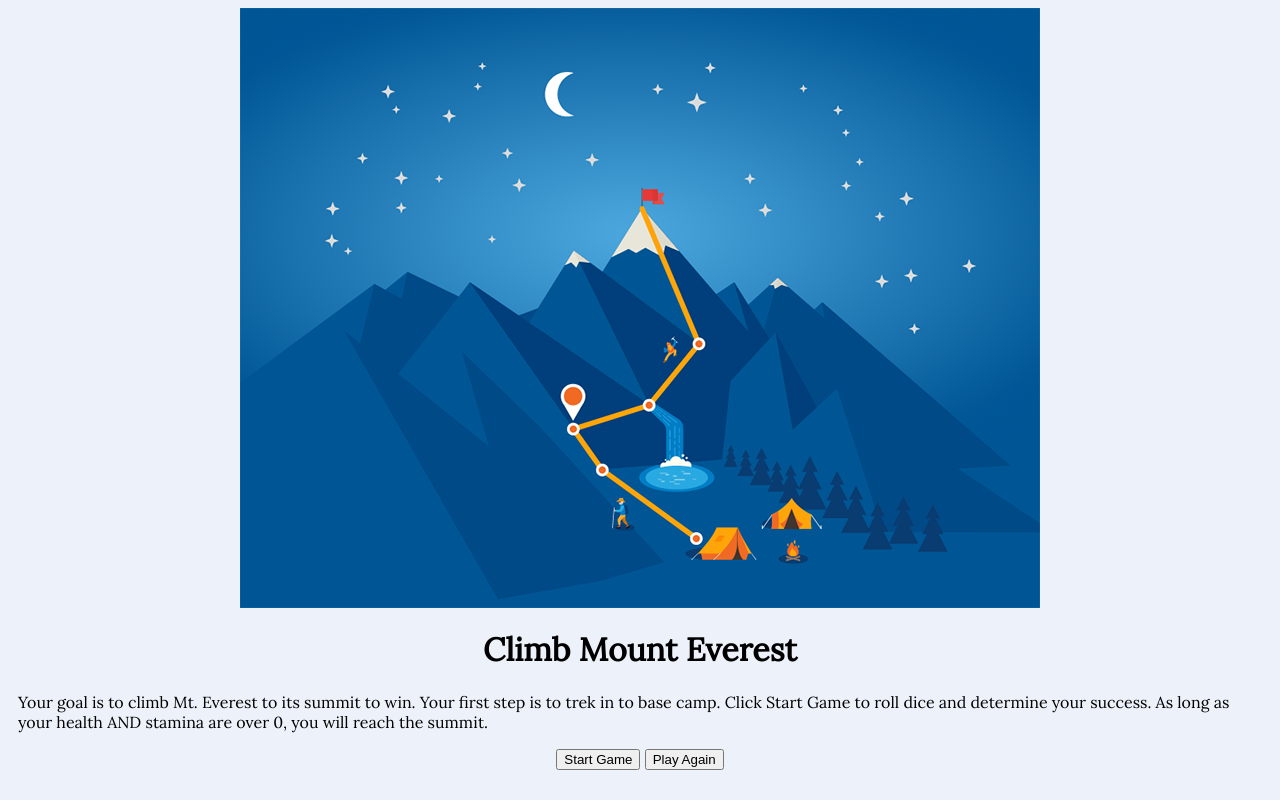
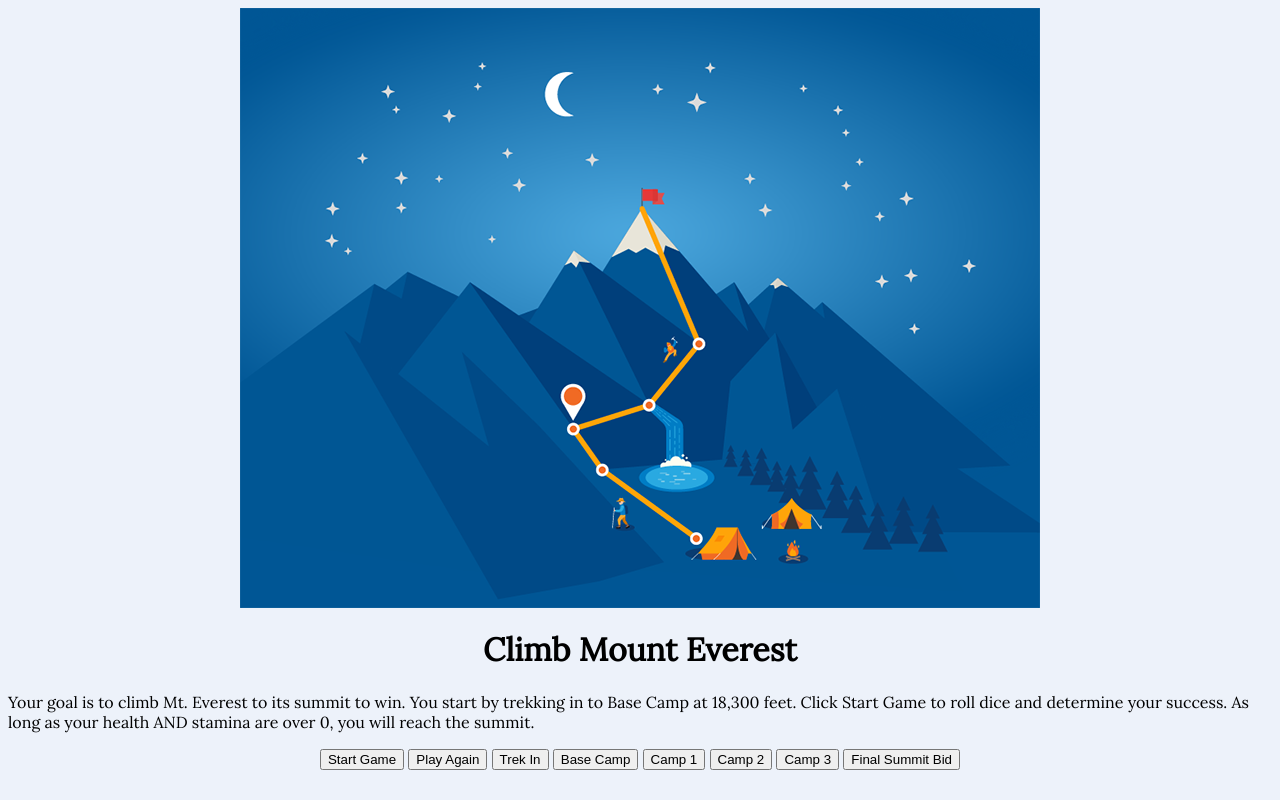
Before and after one commit to AndrewSzymanek/Dice-Game, a plain HTML site: page index.html in a window 1280 px wide. Drawn offline with Linux system fonts and the light colour scheme.

Commit message:
more complex- more buttons and outcomes

```diff
--- a/diceGame.js
+++ b/diceGame.js
@@ -17,7 +17,7 @@ function climbMtEverest(){
     let outcome = ["Low on food", "Received care package", "Illness", "Injury", "Rested-continue on!", "Frostbite", "Losing stamina", "Avalanche"]
 
     let climbStage = ["Trek In", "Base Camp", "Camp 1" , "Camp 2", "Camp 3", "Summit Final Bid"];
-    for(let i = 3; i <= 8; i ++){
+    for(let i = 3; i <=8; i ++){
         let diceRoll = rollDie(i);
         if(health <= 0 && stamina <= 0){
             stamina += outcomesStamina[diceRoll - 1];
@@ -38,6 +38,194 @@ function climbMtEverest(){
         console.log("Sorry you didn't make it- press Play Again!")
     }
 }
+function trekIn(){
+    let  outCome = rollDie(3);
+    if(outCome == 1){
+        document.getElementById("firstP").innerHTML = "You broke your leg getting out of the car";
+        health -= 5;
+        stamina ;
+    }
+    if(outCome == 2){
+        document.getElementById("firstP").innerHTML = "Yay you made it";
+        health
+        stamina
+    }
+    if(outCome == 3){
+        document.getElementById("firstP").innerHTML = "You need rest";
+        health
+        stamina
+    }
+}
+function baseCamp(){
+    let outCome = rollDie(4);
+    if(outCome == 1){
+        document.getElementById("firstP").innerHTML = "Uh oh you dead";
+        health
+        stamina
+    }
+    if(outCome == 2){
+        document.getElementById("firstP").innerHTML = "Uh oh you dead";
+        health
+        stamina
+    }
+    if(outCome == 3){
+        document.getElementById("firstP").innerHTML = "Uh oh you dead";
+        health
+        stamina
+    }
+    if(outCome == 4){
+        document.getElementById("firstP").innerHTML = "Uh oh you dead";
+        health
+        stamina
+    }
+}
+
+function camp1(){
+    let outCome = rollDie(5);
+    if(outCome == 1){
+        document.getElementById("firstP").innerHTML = "Uh oh you dead";
+        health
+        stamina
+    }
+    if(outCome == 2){
+        document.getElementById("firstP").innerHTML = "Uh oh you dead";
+        health
+        stamina
+    }
+    if(outCome == 3){
+        document.getElementById("firstP").innerHTML = "Uh oh you dead";
+        health
+        stamina
+    }
+    if(outCome == 4){
+        document.getElementById("firstP").innerHTML = "Uh oh you dead";
+        health
+        stamina
+    }
+    if(outCome == 5){
+        document.getElementById("firstP").innerHTML = "Uh oh you dead";
+        health
+        stamina
+    }
+}
+
+function camp2(){
+    let outCome = rollDie(6);
+    if(outCome == 1){
+        document.getElementById("firstP").innerHTML = "Uh oh you dead";
+        health
+        stamina
+    }
+    if(outCome == 2){
+        document.getElementById("firstP").innerHTML = "Uh oh you dead";
+        health
+        stamina
+    }
+    if(outCome == 3){
+        document.getElementById("firstP").innerHTML = "Uh oh you dead";
+        health
+        stamina
+    }
+    if(outCome == 4){
+        document.getElementById("firstP").innerHTML = "Uh oh you dead";
+        health
+        stamina
+    }
+    if(outCome == 5){
+        document.getElementById("firstP").innerHTML = "Uh oh you dead";
+        health
+        stamina
+    }
+    if(outCome == 6){
+        document.getElementById("firstP").innerHTML = "Uh oh you dead";
+        health
+        stamina
+    }
+}
+
+function camp3(){
+    let outCome = rollDie(7);
+    if(outCome == 1){
+        document.getElementById("firstP").innerHTML = "Uh oh you dead";
+        health
+        stamina
+    }
+    if(outCome == 2){
+        document.getElementById("firstP").innerHTML = "Uh oh you dead";
+        health
+        stamina
+    }
+    if(outCome == 3){
+        document.getElementById("firstP").innerHTML = "Uh oh you dead";
+        health
+        stamina
+    }
+    if(outCome == 4){
+        document.getElementById("firstP").innerHTML = "Uh oh you dead";
+        health
+        stamina
+    }
+    if(outCome == 5){
+        document.getElementById("firstP").innerHTML = "Uh oh you dead";
+        health
+        stamina
+    }
+    if(outCome == 6){
+        document.getElementById("firstP").innerHTML = "Uh oh you dead";
+        health
+        stamina
+    }
+    if(outCome == 7){
+        document.getElementById("firstP").innerHTML = "Uh oh you dead";
+        health
+        stamina
+    }
+}
+
+function finalSummitBid(){
+    let outCome = rollDie(8);
+    if(outCome == 1){
+        document.getElementById("firstP").innerHTML = "Uh oh you dead";
+        health
+        stamina
+    }
+    if(outCome == 2){
+        document.getElementById("firstP").innerHTML = "Uh oh you dead";
+        health
+        stamina
+    }
+    if(outCome == 3){
+        document.getElementById("firstP").innerHTML = "Uh oh you dead";
+        health
+        stamina
+    }
+    if(outCome == 4){
+        document.getElementById("firstP").innerHTML = "Uh oh you dead";
+        health
+        stamina
+    }
+    if(outCome == 5){
+        document.getElementById("firstP").innerHTML = "Uh oh you dead";
+        health
+        stamina
+    }
+    if(outCome == 6){
+        document.getElementById("firstP").innerHTML = "Uh oh you dead";
+        health
+        stamina
+    }
+    if(outCome == 7){
+        document.getElementById("firstP").innerHTML = "Uh oh you dead";
+        health
+        stamina
+    }
+    if(outCome == 8){
+        document.getElementById("firstP").innerHTML = "Uh oh you dead";
+        health
+        stamina
+    }
+}
+
 
 function rollDie(n){
     return Math.floor(Math.random() * n) + 1;
@@ -46,6 +234,3 @@ function rollDie(n){
 function refreshPage(){
     window.location.reload();
 }
-
-
-//Play again function?
--- a/index.html
+++ b/index.html
@@ -14,16 +14,23 @@
 
 
     <h1 id="gameTitle">Climb Mount Everest</h1>
-    <p>Your goal is to climb Mt. Everest to its summit to win. Your first step is to trek in to base camp.
+    <p id="firstP"></p>Your goal is to climb Mt. Everest to its summit to win. You start by trekking in to Base Camp at 18,300 feet.
         Click Start Game to roll dice and determine your success.
         As long as your health AND stamina are over 0, you will reach the summit.</p>
+
+    <p id="secondP">
+
+    </p>
     <div id="buttons">
             <button type="submit" onclick="climbMtEverest()">Start Game</button>
-            <button type= "submit" onclick="refreshPage()">Play Again</button>
+            <button type="submit" onclick="refreshPage()">Play Again</button>
+            <button type="submit" onclick="trekIn()">Trek In</button>
+            <button type="submit" onclick="baseCamp()">Base Camp</button>
+            <button type="submit" onclick="camp1()">Camp 1</button>
+            <button type="submit" onclick="camp2()">Camp 2</button>
+            <button type="submit" onclick="camp3()">Camp 3</button>
+            <button type="submit" onclick="finalSummitBid()">Final Summit Bid</button>
     </div>
-
-
-
 
 
 
```
